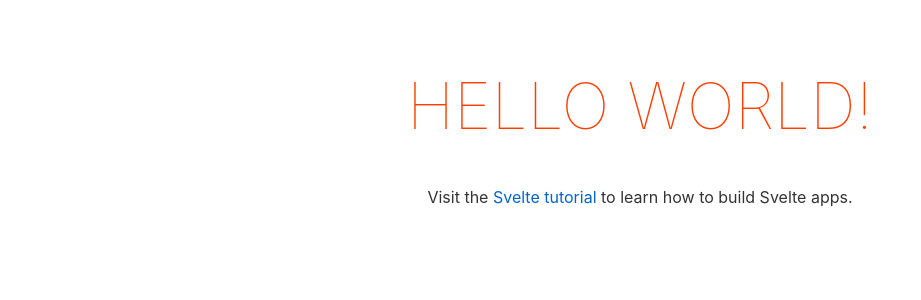
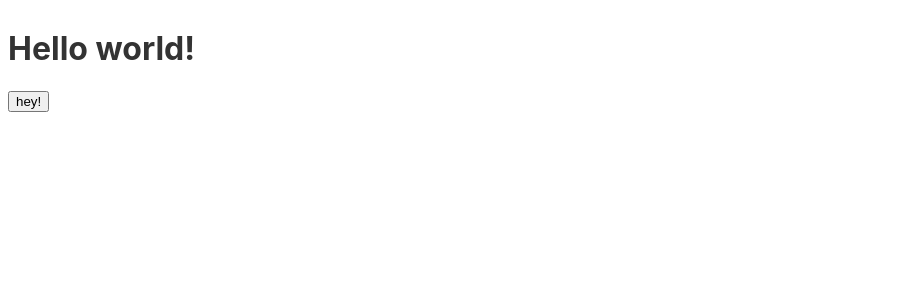
Before and after one commit to Uro3/search, a Svelte app: page / in a window 1280 px wide. Shown: the top 300 px of the page, without its empty margins (0-921 px from the left). Built offline with nearby package versions, Linux system fonts and the light colour scheme.

Commit message:
slim generated files

```diff
--- a/public/global.css
+++ b/public/global.css
@@ -11,53 +11,3 @@
 	box-sizing: border-box;
 	font-family: -apple-system, BlinkMacSystemFont, "Segoe UI", Roboto, Oxygen-Sans, Ubuntu, Cantarell, "Helvetica Neue", sans-serif;
 }
-
-a {
-	color: rgb(0,100,200);
-	text-decoration: none;
-}
-
-a:hover {
-	text-decoration: underline;
-}
-
-a:visited {
-	color: rgb(0,80,160);
-}
-
-label {
-	display: block;
-}
-
-input, button, select, textarea {
-	font-family: inherit;
-	font-size: inherit;
-	-webkit-padding: 0.4em 0;
-	padding: 0.4em;
-	margin: 0 0 0.5em 0;
-	box-sizing: border-box;
-	border: 1px solid #ccc;
-	border-radius: 2px;
-}
-
-input:disabled {
-	color: #ccc;
-}
-
-button {
-	color: #333;
-	background-color: #f4f4f4;
-	outline: none;
-}
-
-button:disabled {
-	color: #999;
-}
-
-button:not(:disabled):active {
-	background-color: #ddd;
-}
-
-button:focus {
-	border-color: #666;
-}
--- a/src/App.svelte
+++ b/src/App.svelte
@@ -1,30 +1,14 @@
 <script lang="ts">
 	export let name: string;
+
+	const handleClick = () => {
+		console.log("clicked!!")
+	};
 </script>
 
 <main>
 	<h1>Hello {name}!</h1>
-	<p>Visit the <a href="https://svelte.dev/tutorial">Svelte tutorial</a> to learn how to build Svelte apps.</p>
+	<button on:click={handleClick}>
+		hey!
+	</button>
 </main>
-
-<style>
-	main {
-		text-align: center;
-		padding: 1em;
-		max-width: 240px;
-		margin: 0 auto;
-	}
-
-	h1 {
-		color: #ff3e00;
-		text-transform: uppercase;
-		font-size: 4em;
-		font-weight: 100;
-	}
-
-	@media (min-width: 640px) {
-		main {
-			max-width: none;
-		}
-	}
-</style>
```
Also changed, not shown: 1 other file (tests, documents, lock files or other folders).
